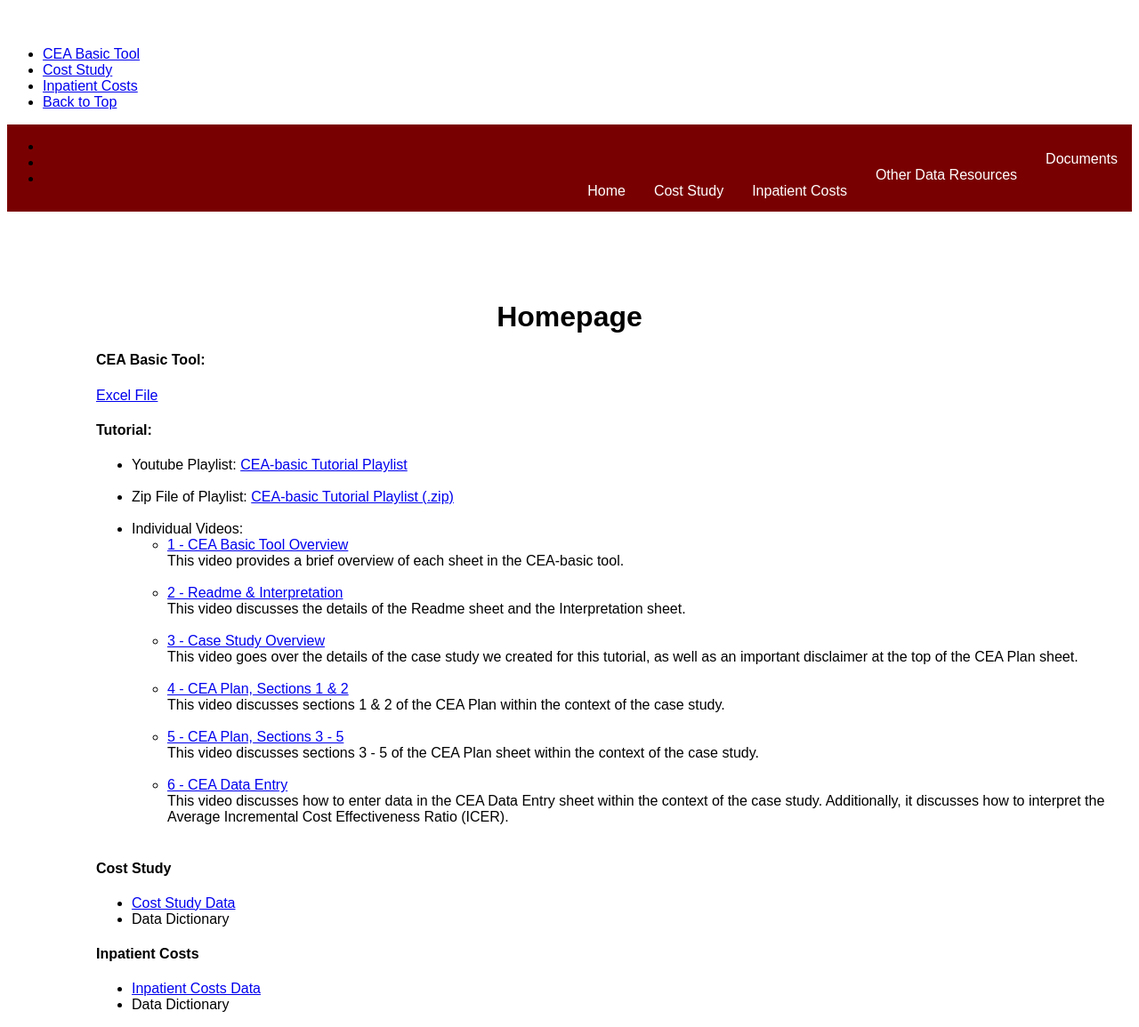
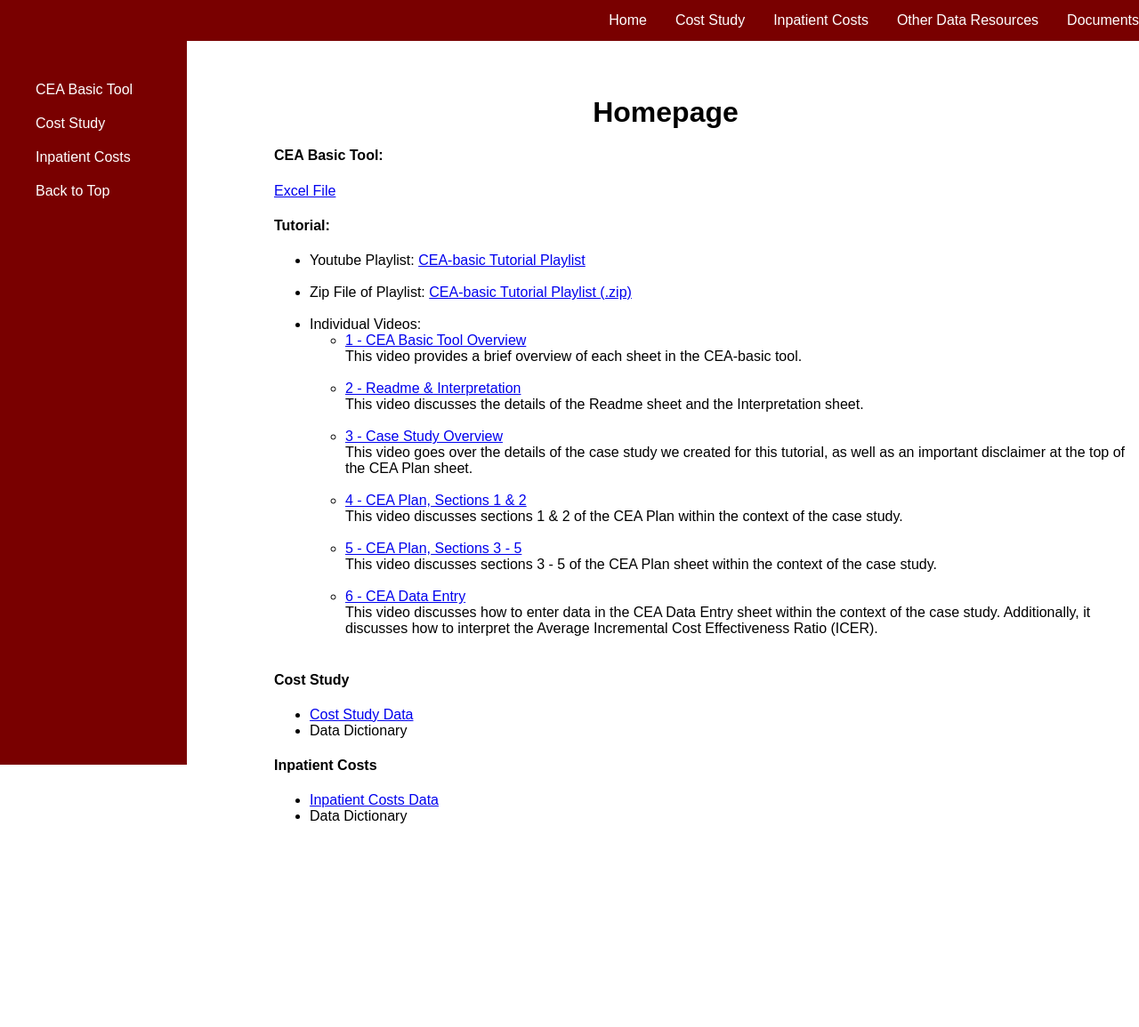
Before and after one commit to Hariharan2907/telemed_project, a Flask app: page / in a window 1280 px wide. Shown: the whole page at 89% size. After the commit the page ends 926 px from the top, so only its background shows below. Run offline with Flask 2, Linux system fonts and the light colour scheme; parts of the project's set-up code (start-up, migrations or seed data) failed here and were passed over.

Commit message:
Updated nav bar

```diff
--- a/static/css/main.css
+++ b/static/css/main.css
@@ -1,27 +1,92 @@
-body {
-  font-family: Arial, Helvetica, sans-serif;
+html {
+	height: 100%;
+	width: 100%;
 }
 
-.navbar {
-  overflow: hidden;
-  background-color: rgb(121, 0, 0);
-
-
+body {
+    font-family: Arial, Helvetica, sans-serif;
+    height: 100%;
+    width: 100%;
 }
 
-.navbar a {
-  float: right;
-  font-size: 16px;
+.wrapper{
+    width: 100%;
+    display: flex;
+    position: relative;
+}
+
+.wrapper .sidebar{
+    width: 210px;
+    height: 100%;
+    top: 0;
+    left: 0;
+    background-color: rgb(121, 0, 0);
+    padding: 30px 0px;
+    position: fixed;
+}
+
+.wrapper .sidebar ul li {
+    list-style-type: none;
+    margin: 0;
+    padding: 0;
+    width: 160px;
+    height: 100%;
+    background-color: rgb(121, 0, 0);
+}
+
+.wrapper .sidebar ul li a {
+    display: block;
+    color: rgb(255, 255, 255);
+    padding: 10px 0px;
+    text-decoration: none;
+}
+
+.wrapper .sidebar ul li a:hover {
+    background-color: rgb(150, 150, 150);
+}
+
+.wrapper .sidebar div {
+    display: block;
+    color: rgb(255, 255, 255);
+    padding: 10px 0px;
+    text-decoration: none;
+}
+
+.wrapper .main_content {
+    width: 100%;
+    margin-left: 200px;
+}
+
+.wrapper .navbar {
+  background-color: rgb(121, 0, 0);
+  width: 100%;
+  top: 0;
+  position: fixed;
+}
+
+.wrapper .navbar ul {
+  width: 85%;
+  list-style-type: none;
+  margin: 0;
+  padding: 0;
+  background-color: rgb(121, 0, 0);
+}
+
+.wrapper .navbar li {
+    float: right;
+}
+
+.wrapper .navbar li a {
+  display: inline-block;
   color: rgb(255, 255, 255);
   text-align: center;
   padding: 14px 16px;
   text-decoration: none;
-
+  font-size: 16px;
 }
 
-.dropdown {
-  float: right;
-  overflow: hidden;
+.wrapper .navbar div {
+    float: right;
 }
 
 .dropdown .dropbtn {
@@ -30,8 +95,7 @@ body {
   outline: none;
   color: white;
   padding: 14px 16px;
-  background-color: inherit;
-  font-family: inherit;
+  background-color: rgb(121, 0, 0);
   margin: 0;
 }
 
```
Also changed, not shown: other parts of static/css/main.css (+8 -30 lines).
